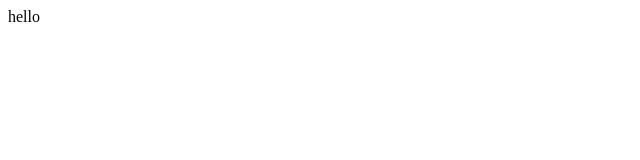
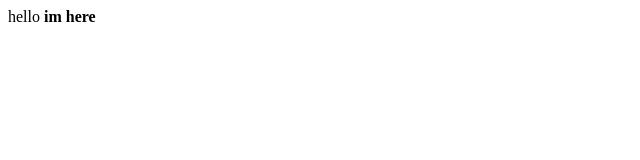
Before and after one commit to chriss808/codespaces-blank, a plain HTML site: page index.html in a window 1280 px wide. Shown: the full height of the page, 0-640 px from the left. Drawn offline with Linux system fonts and the light colour scheme.

Commit message:
made another text and bolded it

```diff
--- a/index.html
+++ b/index.html
@@ -1 +1,2 @@
 hello
+<strong>im here</strong>
```
